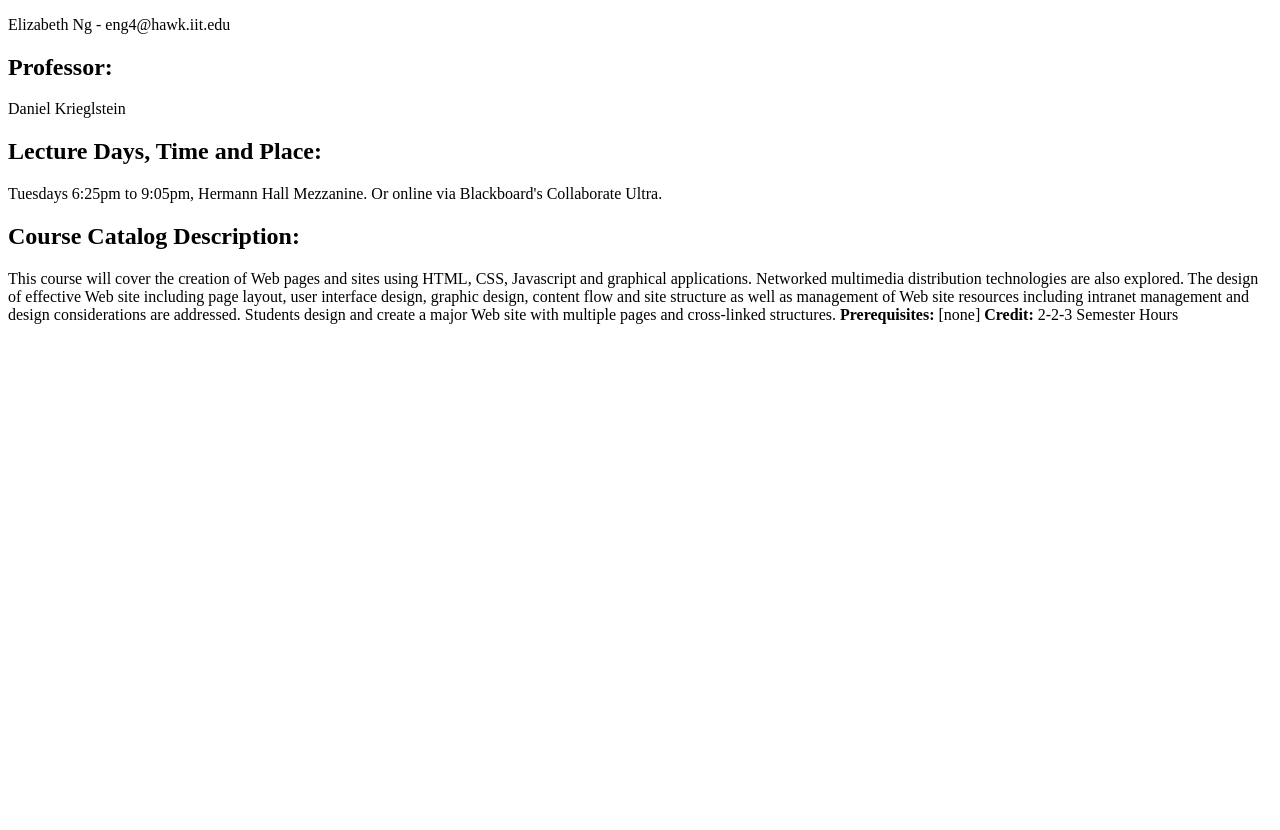
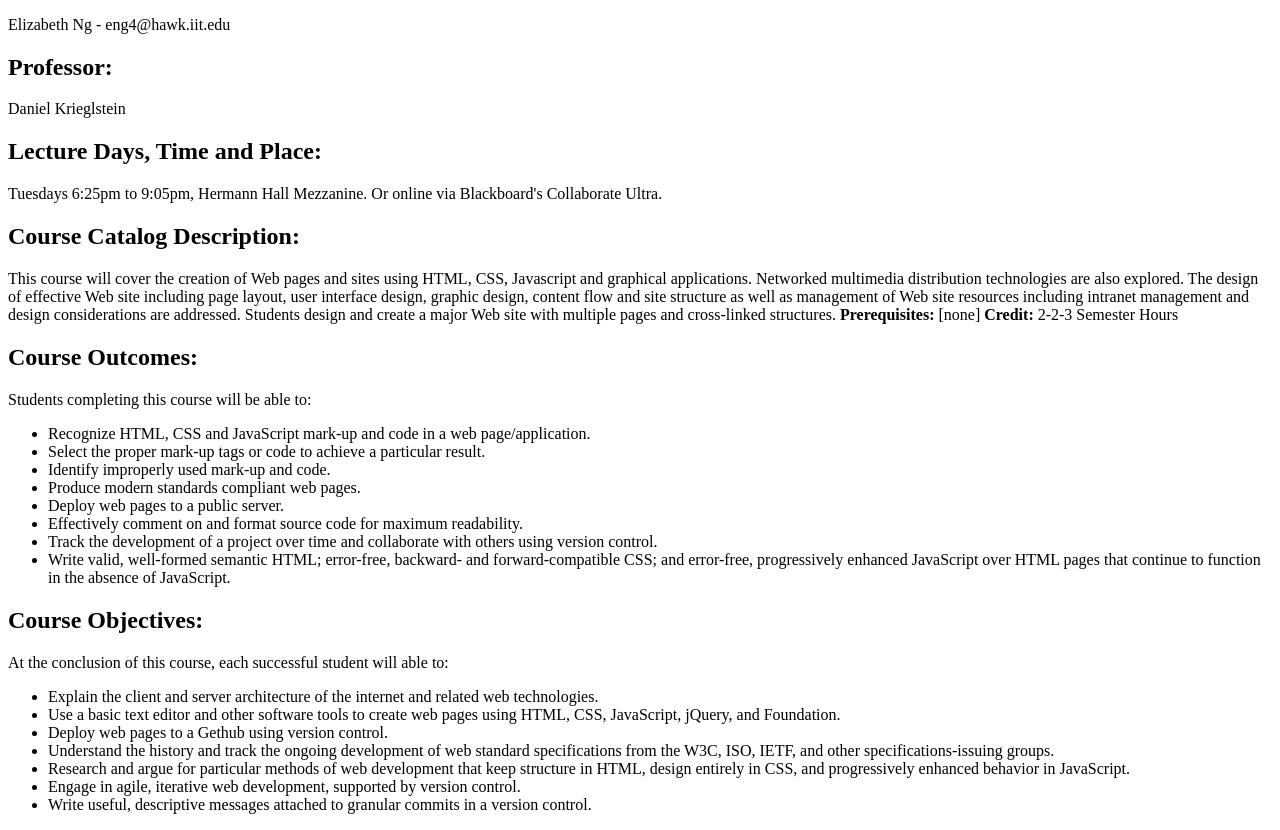
Before and after one commit to elizabethn1/lab2, a plain HTML site: page index.html in a window 1280 px wide. Shown: the part 105-935 px from the top of the page. Before the commit the page ends 800 px from the top, so only its background shows below. Drawn offline with Linux system fonts and the light colour scheme.

Commit message:
Update index.html

```diff
--- a/index.html
+++ b/index.html
@@ -14,5 +14,28 @@
 		<p>Tuesdays 6:25pm to 9:05pm, Hermann Hall Mezzanine. Or online via Blackboard's Collaborate Ultra.</p>
 		<h2>Course Catalog Description:</h2>
 		<p>This course will cover the creation of Web pages and sites using HTML, CSS, Javascript and graphical applications. Networked multimedia distribution technologies are also explored. The design of effective Web site including page layout, user interface design, graphic design, content flow and site structure as well as management of Web site resources including intranet management and design considerations are addressed. Students design and create a major Web site with multiple pages and cross-linked structures. <strong> Prerequisites: </strong> [none] <strong> Credit: </strong> 2-2-3 Semester Hours</p>
+		<h2>Course Outcomes:</h2>
+		<p>Students completing this course will be able to:</p>
+		<ul>
+			<li>Recognize HTML, CSS and JavaScript mark-up and code in a web page/application.</li>
+			<li>Select the proper mark-up tags or code to achieve a particular result.</li>
+			<li>Identify improperly used mark-up and code.</li>
+			<li>Produce modern standards compliant web pages.</li>
+			<li>Deploy web pages to a public server.</li>
+			<li>Effectively comment on and format source code for maximum readability.</li>
+			<li>Track the development of a project over time and collaborate with others using version control.</li>
+			<li>Write valid, well-formed semantic HTML; error-free, backward- and forward-compatible CSS; and error-free, progressively enhanced JavaScript over HTML pages that continue to function in the absence of JavaScript.</li>
+		</ul>
+		<h2>Course Objectives:</h2>
+		<p>At the conclusion of this course, each successful student will able to:</p>
+		<ul>
+			<li>Explain the client and server architecture of the internet and related web technologies.</li>
+			<li>Use a basic text editor and other software tools to create web pages using HTML, CSS, JavaScript, jQuery, and Foundation.</li>
+			<li>Deploy web pages to a Gethub using version control.</li>
+			<li>Understand the history and track the ongoing development of web standard specifications from the W3C, ISO, IETF, and other specifications-issuing groups.</li>
+			<li>Research and argue for particular methods of web development that keep structure in HTML, design entirely in CSS, and progressively enhanced behavior in JavaScript.</li>
+			<li>Engage in agile, iterative web development, supported by version control.</li>
+			<li>Write useful, descriptive messages attached to granular commits in a version control.</li>
+		</ul>
 	</body>
 </html>
```
